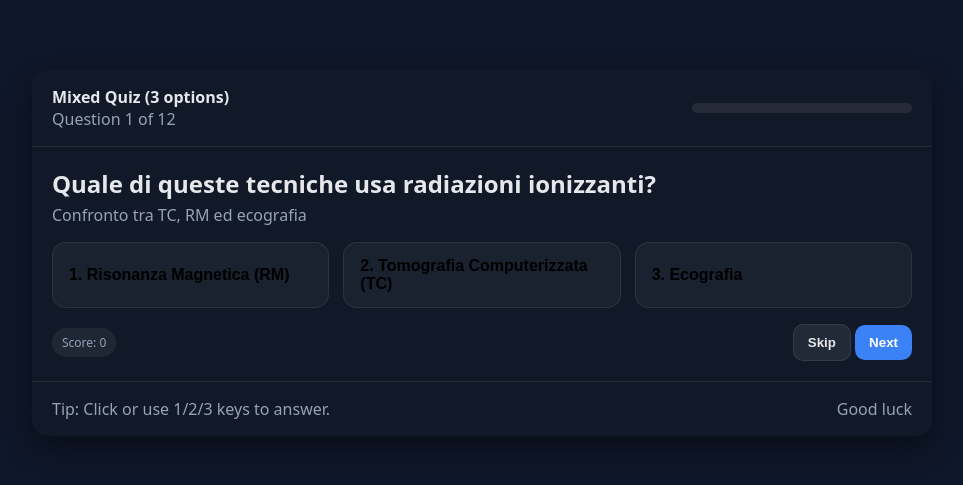
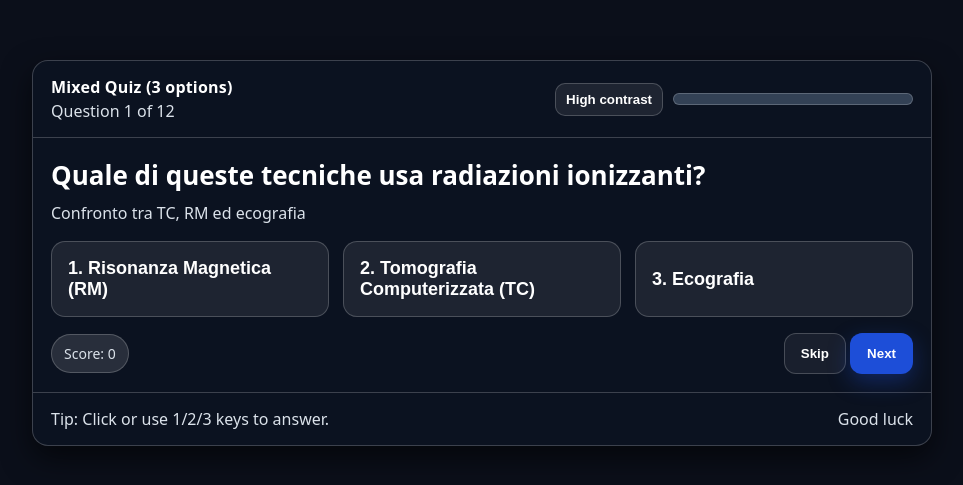
Before and after one commit to AgneseRT/Sharper_night, a plain HTML site: page index.html in a window 1280 px wide. Shown: the part 147-632 px from the top of the page, without its empty margins (158-1121 px from the left). Drawn offline with Linux system fonts and the light colour scheme.

Commit message:
Add files via upload

```diff
--- a/index.html
+++ b/index.html
@@ -6,39 +6,84 @@
   <title>Interactive 3-Option Quiz (Text + Image Mixed)</title>
   <style>
     :root {
-      --bg: #0f172a; --card: #111827; --text: #e5e7eb; --muted:#94a3b8; --ok:#22c55e; --err:#ef4444; --pri:#3b82f6;
+      /* Higher-contrast palette */
+      --bg: #0b0f1a;        /* darker background */
+      --card: #0b1220;      /* darker card */
+      --text: #ffffff;      /* pure white text */
+      --muted: #dbe2ea;     /* brighter muted text */
+      --ok: #22c55e;        /* success */
+      --err: #ef4444;       /* error */
+      --pri: #1d4ed8;       /* stronger blue */
+      --border: rgba(255,255,255,.2);
+      --surface: rgba(255,255,255,.08);
     }
+
+    /* Optional high-contrast toggle overrides */
+    body.hc{
+      --bg:#000; --card:#000; --text:#fff; --muted:#f3f4f6; --pri:#0ea5e9; --border:rgba(255,255,255,.35); --surface:rgba(255,255,255,.12);
+    }
+
     *{box-sizing:border-box}
-    body{font-family:system-ui,-apple-system,Segoe UI,Roboto,Ubuntu; background:#0f172a; color:var(--text); min-height:100vh; margin:0; display:grid; place-items:center; padding:24px}
-    .app{width:100%; max-width:900px; background:#111827; border-radius:16px; box-shadow:0 12px 30px rgba(0,0,0,.45); overflow:hidden}
-    header, footer{display:flex; justify-content:space-between; align-items:center; padding:16px 20px; border-bottom:1px solid rgba(255,255,255,.08)}
-    footer{border-top:1px solid rgba(255,255,255,.08); border-bottom:none}
-    .title{font-weight:700}
+    html{color-scheme:dark}
+    body{
+      font-family: system-ui, -apple-system, Segoe UI, Roboto, Ubuntu, Cantarell, "Helvetica Neue", Arial;
+      background: var(--bg); color: var(--text); min-height:100vh; margin:0;
+      display:grid; place-items:center; padding:18px; line-height:1.5;
+      -webkit-font-smoothing: antialiased; text-rendering: optimizeLegibility;
+    }
+    @media (max-width: 480px){ body{ padding:14px; } }
+
+    .app{width:100%; max-width:900px; background: var(--card); border-radius:16px; box-shadow:0 12px 30px rgba(0,0,0,.6); overflow:hidden; border:1px solid var(--border)}
+    header, footer{display:flex; justify-content:space-between; align-items:center; gap:12px; padding:14px 18px; border-bottom:1px solid var(--border)}
+    footer{border-top:1px solid var(--border); border-bottom:none}
+    .title{font-weight:800; letter-spacing:.2px}
     .muted{color:var(--muted)}
-    main{padding:20px}
-    .question{font-size:clamp(18px,2.4vw,24px); font-weight:650}
-    .note{color:var(--muted); margin-top:4px}
+    main{padding:18px}
+
+    .question{font-size:clamp(20px,3.2vw,26px); font-weight:750}
+    .note{color:var(--muted); margin-top:6px}
+
     .grid{display:grid; gap:14px; margin-top:16px; grid-template-columns:repeat(3,minmax(0,1fr))}
     @media (max-width:820px){.grid{grid-template-columns:1fr}}
-    .option{position:relative; border:1px solid rgba(255,255,255,.08); background:rgba(255,255,255,.04); border-radius:14px; cursor:pointer; padding:10px; text-align:left; transition:transform .12s ease, box-shadow .12s ease, border-color .12s ease}
-    .option:hover{transform:translateY(-2px); box-shadow:0 10px 22px rgba(0,0,0,.35)}
-    .thumb{width:100%; aspect-ratio:16/10; object-fit:cover; background:#0b1220; border-radius:10px; border:1px solid rgba(255,255,255,.06); display:block}
-    .label{font-weight:600; margin-top:10px}
-    .option.text-only{display:flex; align-items:center; min-height:64px; padding:14px 16px}
-    .option.text-only .label{margin:0; font-size:16px}
-    .option[data-state="correct"]{border-color:rgba(34,197,94,.9); box-shadow:0 0 0 3px rgba(34,197,94,.18) inset}
-    .option[data-state="wrong"]{border-color:rgba(239,68,68,.9); box-shadow:0 0 0 3px rgba(239,68,68,.18) inset}
+
+    .option{position:relative; border:1px solid var(--border); background: var(--surface); border-radius:14px; cursor:pointer; padding:12px; text-align:left; transition:transform .12s ease, box-shadow .12s ease, border-color .12s ease}
+    .option:hover{transform:translateY(-2px); box-shadow:0 10px 22px rgba(0,0,0,.5)}
+
+    .thumb{width:100%; aspect-ratio:16/10; object-fit:cover; background:#0b1220; border-radius:10px; border:1px solid var(--border); display:block}
+    .label{font-weight:700; margin-top:10px; font-size:18px}
+    .option.text-only{display:flex; align-items:center; min-height:64px; padding:16px}
+    .option.text-only .label{margin:0; font-size:18px}
+
+    .option:focus-visible{outline:3px solid rgba(14,165,233,.85); outline-offset:2px}
+
+    .option[data-state="correct"]{border-color: rgba(34,197,94,.9); box-shadow:0 0 0 3px rgba(34,197,94,.25) inset}
+    .option[data-state="wrong"]{border-color: rgba(239,68,68,.9); box-shadow:0 0 0 3px rgba(239,68,68,.25) inset}
+
     .row{display:flex; gap:10px; justify-content:space-between; align-items:center; margin-top:16px}
-    .pill{padding:6px 10px; border-radius:999px; background:rgba(255,255,255,.06); color:var(--muted); font-size:12px}
-    .btn{appearance:none; border:none; border-radius:10px; padding:10px 14px; font-weight:700; cursor:pointer}
-    .btn.primary{background:var(--pri); color:#fff}
-    .btn.secondary{background:rgba(255,255,255,.08); color:var(--text); border:1px solid rgba(255,255,255,.08)}
-    .feedback{margin-top:10px; font-weight:700}
+    .pill{padding:8px 12px; border-radius:999px; background: rgba(255,255,255,.12); color:var(--muted); font-size:14px; border:1px solid var(--border)}
+
+    .btn{appearance:none; border:1px solid var(--border); border-radius:12px; padding:12px 16px; font-weight:800; cursor:pointer}
+    .btn.primary{background: var(--pri); color:#fff; border-color: transparent; box-shadow:0 8px 22px rgba(29,78,216,.35)}
+    .btn.secondary{background: rgba(255,255,255,.06); color: var(--text)}
+    .btn:focus-visible{outline:3px solid rgba(14,165,233,.85); outline-offset:2px}
+
+    .feedback{margin-top:12px; font-weight:800}
     .correct{color:var(--ok)}
     .incorrect{color:var(--err)}
     .hide{display:none!important}
-    .progress{width:220px; height:10px; background:rgba(255,255,255,.08); border-radius:999px; overflow:hidden}
+
+    .progress{width:240px; height:12px; background:#334155; border-radius:999px; overflow:hidden; border:1px solid var(--border)}
     .progress>div{height:100%; width:0%; background:linear-gradient(90deg,#60a5fa,#34d399); transition:width .3s ease}
+
+    /* Small-screen readability boosts */
+    @media (max-width:480px){
+      .label{font-size:18px}
+      .muted{font-size:15px}
+      .btn{padding:14px 18px}
+    }
+
+    /* Contrast toggle button */
+    .toggle{display:inline-flex; align-items:center; gap:8px; padding:8px 10px; border-radius:10px; background:rgba(255,255,255,.08); border:1px solid var(--border); cursor:pointer; font-weight:700}
   </style>
 </head>
 <body>
@@ -48,7 +93,10 @@
         <div class="title">Mixed Quiz (3 options)</div>
         <div class="muted" id="progressLabel">Question 1</div>
       </div>
-      <div class="progress" aria-label="Quiz progress"><div id="progressBar"></div></div>
+      <div style="display:flex; align-items:center; gap:10px;">
+        <button id="contrastBtn" class="toggle" title="Toggle high-contrast">High contrast</button>
+        <div class="progress" aria-label="Quiz progress"><div id="progressBar"></div></div>
+      </div>
     </header>
 
     <main>
@@ -114,7 +162,7 @@
           { text: "Sievert (Sv)", correct: false },
         ]
       },
-       {
+      {
         prompt: "Il Gray (Gy) misura…",
         note: "Dosimetria di base",
         options: [
@@ -141,7 +189,7 @@
           { text: "Particelle beta", correct: false },
         ]
       },
-       {
+      {
         prompt: "In PET si rivelano principalmente…",
         note: "Nucleare in medicina",
         options: [
@@ -159,7 +207,7 @@
           { text: "PET/TC corpo intero", correct: false },
         ]
       },
-        {
+      {
         prompt: "Quale delle seguenti immagini è stata acquisita tramite raggi-X?",
         note: "Image options example 2",
         options: [
@@ -226,6 +274,7 @@
     const restartBtn    = document.getElementById('restartBtn');
     const reviewBtn     = document.getElementById('reviewBtn');
     const reviewBox     = document.getElementById('review');
+    const contrastBtn   = document.getElementById('contrastBtn');
 
     function shuffle(arr){return arr.map(v=>({v,r:Math.random()})).sort((a,b)=>a.r-b.r).map(({v})=>v)}
 
@@ -285,7 +334,7 @@
     function restart(){ index=0; score=0; locked=false; history.length=0; card.classList.remove('hide'); result.classList.add('hide'); renderQuestion(); }
 
     function renderReview(){
-      const parts = history.map((h,i)=>{ const q=QUESTIONS[h.qIndex]; const corrIdx=q.options.findIndex(o=>o.correct); const selText=h.selected==null?'—':q.options[h.selected]?.text; const corrText=q.options[corrIdx]?.text; const status=h.correct?'✅':(h.skipped?'⏭️':'❌'); return `<div style="padding:10px 12px; border:1px solid rgba(255,255,255,.08); border-radius:12px; margin-bottom:10px;">\n<div style=\"font-weight:700\">Q${i+1}. ${q.prompt}</div>\n<div class=\"muted\">Your answer: <b>${selText}</b> • Correct: <b>${corrText}</b> ${status}</div></div>`; }).join('');
+      const parts = history.map((h,i)=>{ const q=QUESTIONS[h.qIndex]; const corrIdx=q.options.findIndex(o=>o.correct); const selText=h.selected==null?'—':q.options[h.selected]?.text; const corrText=q.options[corrIdx]?.text; const status=h.correct?'✅':(h.skipped?'⏭️':'❌'); return `<div style="padding:10px 12px; border:1px solid var(--border); border-radius:12px; margin-bottom:10px;">\n<div style=\"font-weight:800\">Q${i+1}. ${q.prompt}</div>\n<div class=\"muted\">Your answer: <b>${selText}</b> • Correct: <b>${corrText}</b> ${status}</div></div>`; }).join('');
       reviewBox.innerHTML = parts || '<div class="muted">No answers to review.</div>'; reviewBox.classList.remove('hide');
     }
 
@@ -302,6 +351,12 @@
     restartBtn.addEventListener('click', restart);
     reviewBtn.addEventListener('click', renderReview);
 
+    // High-contrast toggle
+    contrastBtn.addEventListener('click', () => {
+      document.body.classList.toggle('hc');
+      contrastBtn.textContent = document.body.classList.contains('hc') ? 'Standard contrast' : 'High contrast';
+    });
+
     renderQuestion();
   </script>
 </body>
```
